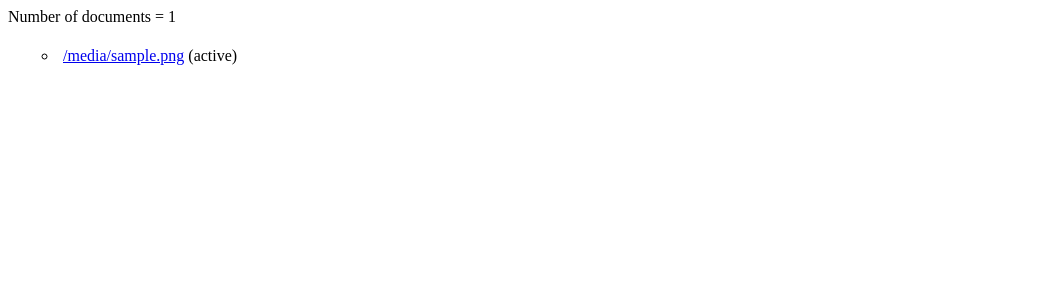
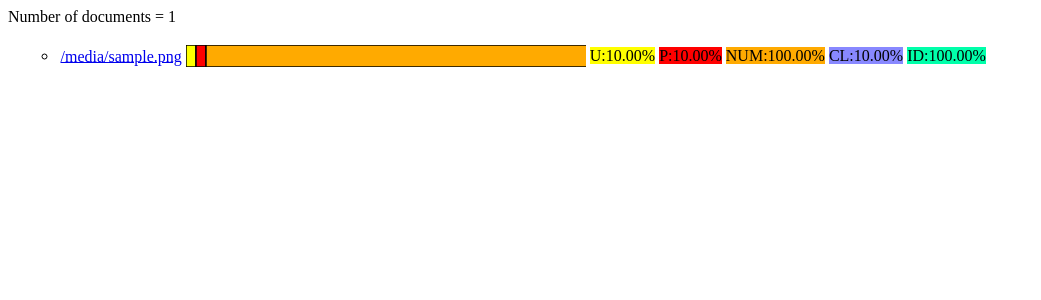
Before and after one commit to jfschaefer/arxivnlp, a Flask app: template formulaPos/templates/front-page.html in a window 1280 px wide. Shown: the top 300 px of the page, without its empty margins (0-1041 px from the left). Run offline with Flask 2, Linux system fonts and the light colour scheme; the template is opened without the code that fills it: most values are stand-ins (such as "Sample title", 1, 10 or a date in 2020).

Commit message:
added colored status bar

```diff
--- a/formulaPos/app.py
+++ b/formulaPos/app.py
@@ -33,7 +33,7 @@ def document(doc_id):
     return s
 
 @app.route('/')
-def show_links():
+def front_page():
     files = os.listdir('data')
     docs = []
     Entry = namedtuple('Entry', ['filename','status'])  #kind of a class, better readability
@@ -44,17 +44,30 @@ def show_links():
     return render_template('front-page.html',data=docs, num_docs=len(files))
 
 def check_anno(doc_id):
+    Status = namedtuple('Status', ['U','NUM','ID','P','CL'])
     path = Path(f'annotations/{doc_id}.json')
     if not path.is_file():
-        status = '0.00%'
+        return Status(U=1,NUM=0,ID=0,P=0,CL=0)
     with open(path) as f:
         data = json.load(f)
         if data == {}:
-            status = '0.00%'
+            return Status(U=1,NUM=0,ID=0,P=0,CL=0)
         else:
             count_U = 0
+            count_NUM = 0
+            count_ID = 0
+            count_P = 0
+            count_CL = 0
             for anno in data.values():
                 if anno == 'U':
                     count_U += 1
-            status = f'{100-100*count_U/len(data):.2f}%'
-    return status
+                elif anno == 'NUM':
+                    count_NUM += 1
+                elif anno == 'ID':
+                    count_ID += 1
+                elif anno == 'P':
+                    count_P += 1
+                elif anno == 'CL':
+                    count_CL += 1
+            d = len(data)
+    return Status(U=count_U/d, NUM=count_NUM/d, ID=count_ID/d, P=count_P/d, CL=count_CL/d)
--- a/formulaPos/templates/front-page.html
+++ b/formulaPos/templates/front-page.html
@@ -5,16 +5,31 @@
             li {
                 list-style-type: circle;
                 margin: 10px;
-                padding: 5px;
+                padding: 2.5px;
+                height: 22;
             }
         </style>
     </head>
     <body>
         Number of documents = {{num_docs}}
-        <ul>
+                <ul>
             {% for entry in data %}
             <li>
-                <a href="http://127.0.0.1:5000/document/{{entry.filename}}">{{entry.filename}}</a> ({{entry.status}})
+                <a href="http://127.0.0.1:5000/document/{{entry.filename}}">{{entry.filename}}</a>
+                <span style="vertical-align: middle; display: inline-block;">
+                <svg width="400" height="22">
+                    <rect x="0" y="0" width="{{400*entry.status.U}}" height="100%" style="fill:#ff0;stroke-width:1.5;stroke:rgb(0,0,0)" />
+                    <rect x="{{400*entry.status.U}}" y="0" width="{{400*entry.status.P}}" height="100%" style="fill:#f00;stroke-width:1.5;stroke:rgb(0,0,0)" />
+                    <rect x="{{400*entry.status.U+400*entry.status.P}}" y="0" width="{{400*entry.status.NUM}}" height="100%" style="fill:#fa0;stroke-width:1.5;stroke:rgb(0,0,0)" />
+                    <rect x="{{400*entry.status.U+400*entry.status.P+400*entry.status.NUM}}" y="0" width="{{400*entry.status.CL}}" height="100%" style="fill:#88f;stroke-width:1.5;stroke:rgb(0,0,0)" />
+                    <rect x="{{400*entry.status.U+400*entry.status.P+400*entry.status.NUM+400*entry.status.CL}}" y="0" width="{{400*entry.status.ID}}" height="100%" style="fill:#0fa;stroke-width:1.5;stroke:rgb(0,0,0)" />
+                </svg>
+                </span>
+                <span style="background-color:#ff0;">U:{{"%.2f"|format(entry.status.U*100)}}%</span>
+                <span style="background-color:#f00;">P:{{"%.2f"|format(entry.status.P*100)}}%</span>
+                <span style="background-color:#fa0;">NUM:{{"%.2f"|format(entry.status.NUM*100)}}%</span>
+                <span style="background-color:#88f;">CL:{{"%.2f"|format(entry.status.CL*100)}}%</span>
+                <span style="background-color:#0fa;">ID:{{"%.2f"|format(entry.status.ID*100)}}%</span>
             </li>
             {% endfor %}
         </ul>
```
